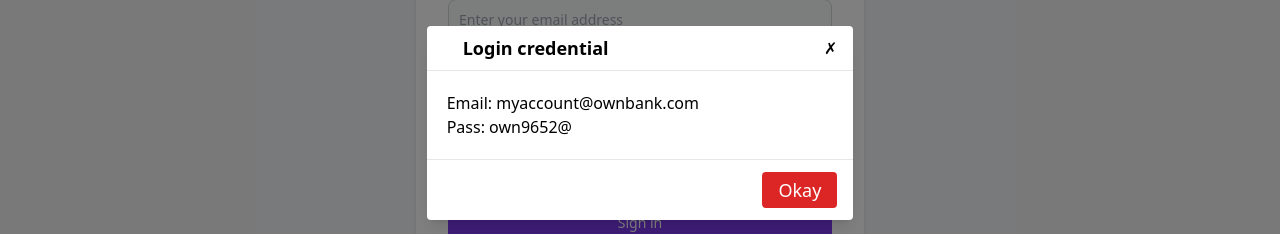
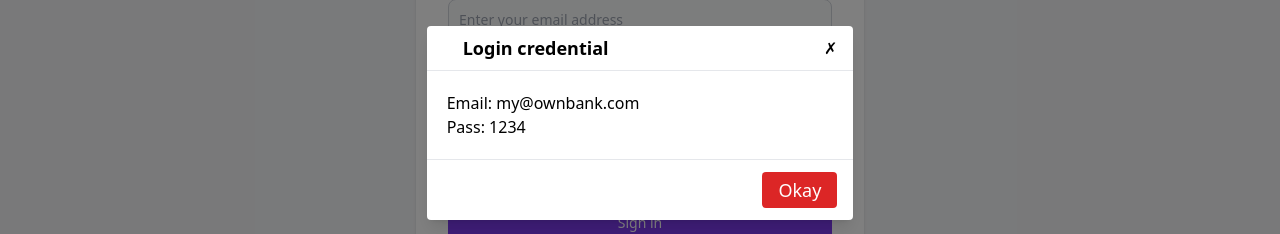
Before and after one commit to farhadscreation/bank-system, a plain HTML site: page index.html in a window 1280 px wide. Shown: the part 277-511 px from the top of the page. Drawn offline with nearby package versions, Linux system fonts and the light colour scheme.

Commit message:
Update index.html

```diff
--- a/index.html
+++ b/index.html
@@ -116,8 +116,8 @@
           </div>
           <!-- modal body -->
           <div class="p-5">
-            <h4>Email: <span class="font-medium">myaccount@ownbank.com</span></h4>
-            <h4>Pass: <span class="font-medium">own9652@</span></h4>
+            <h4>Email: <span class="font-medium">my@ownbank.com</span></h4>
+            <h4>Pass: <span class="font-medium">1234</span></h4>
           </div>
           <div class="flex justify-end items-center w-100 border-t p-3">
             <button class="bg-red-600 hover:bg-red-700 px-4 py-1 rounded
```
